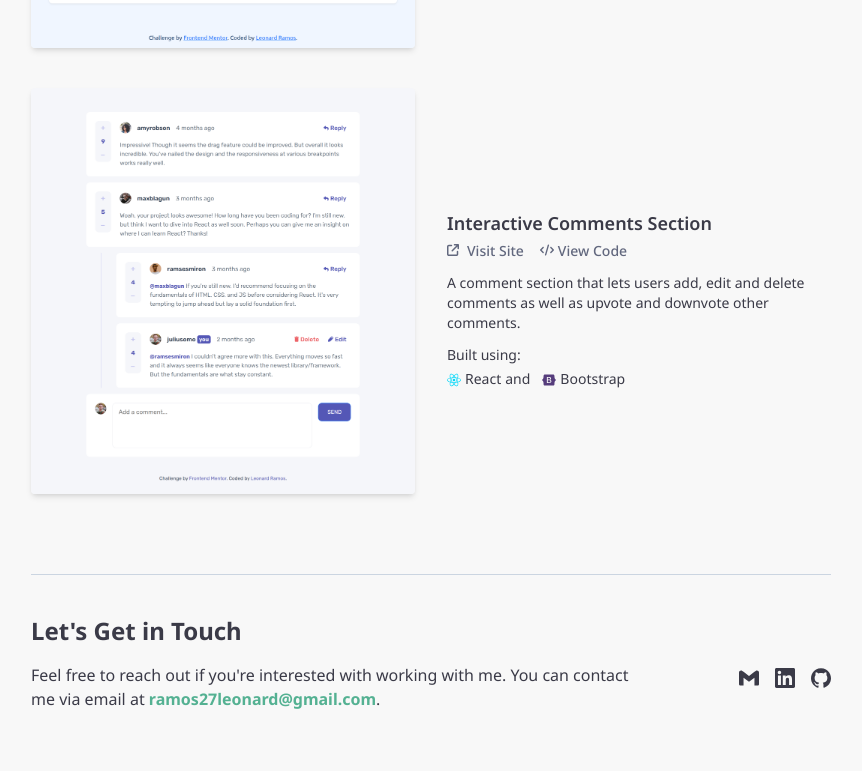
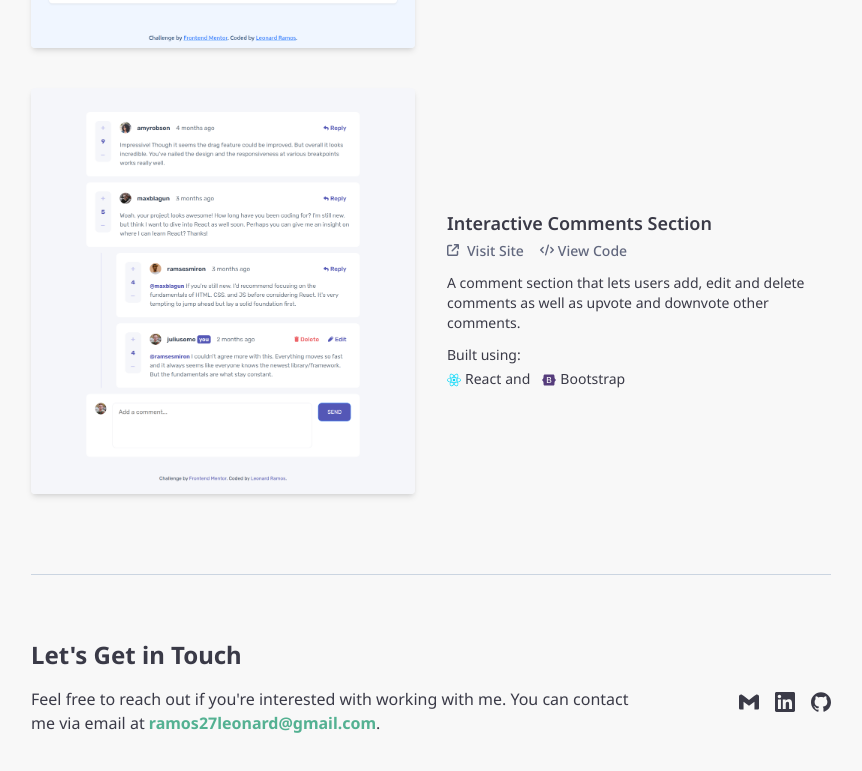
Before and after one commit to leonard-ramos27/Personal-Portfolio, a React (Vite) app: page / in a window 1280 px wide. Shown: the part 1869-2640 px from the top of the page, without its empty margins (209-1071 px from the left). Built offline with nearby package versions, Linux system fonts and the light colour scheme.

Commit message:
Fixed spacing and margins in Contact section

```diff
--- a/src/components/ContactSection.jsx
+++ b/src/components/ContactSection.jsx
@@ -3,13 +3,13 @@ import SlideIn from "./SlideIn";
 
 const ContactSection = () => {
     return (
-        <section className="mb-[60px]">
+        <section className="mb-16">
             <SlideIn
                 direction="left"
                 delay={0.3}
             >
                 <hr className="border-slate-300"/>
-                <h2 className="text-2xl font-bold mt-10">Let's Get in Touch</h2>
+                <h2 className="text-2xl font-bold mt-16">Let's Get in Touch</h2>
                 <div className="mt-4 md:flex md:gap-24">
                     <p className="text-base">Feel free to reach out if you're interested with working with me. You can contact me via email at <a href="mailto:ramos27leonard@gmail.com" className="text-green hover:text-dark-green transition-colors font-bold">ramos27leonard@gmail.com</a>.</p>
                     <div className="max-w-fit mt-4 md:mt-0">
```
